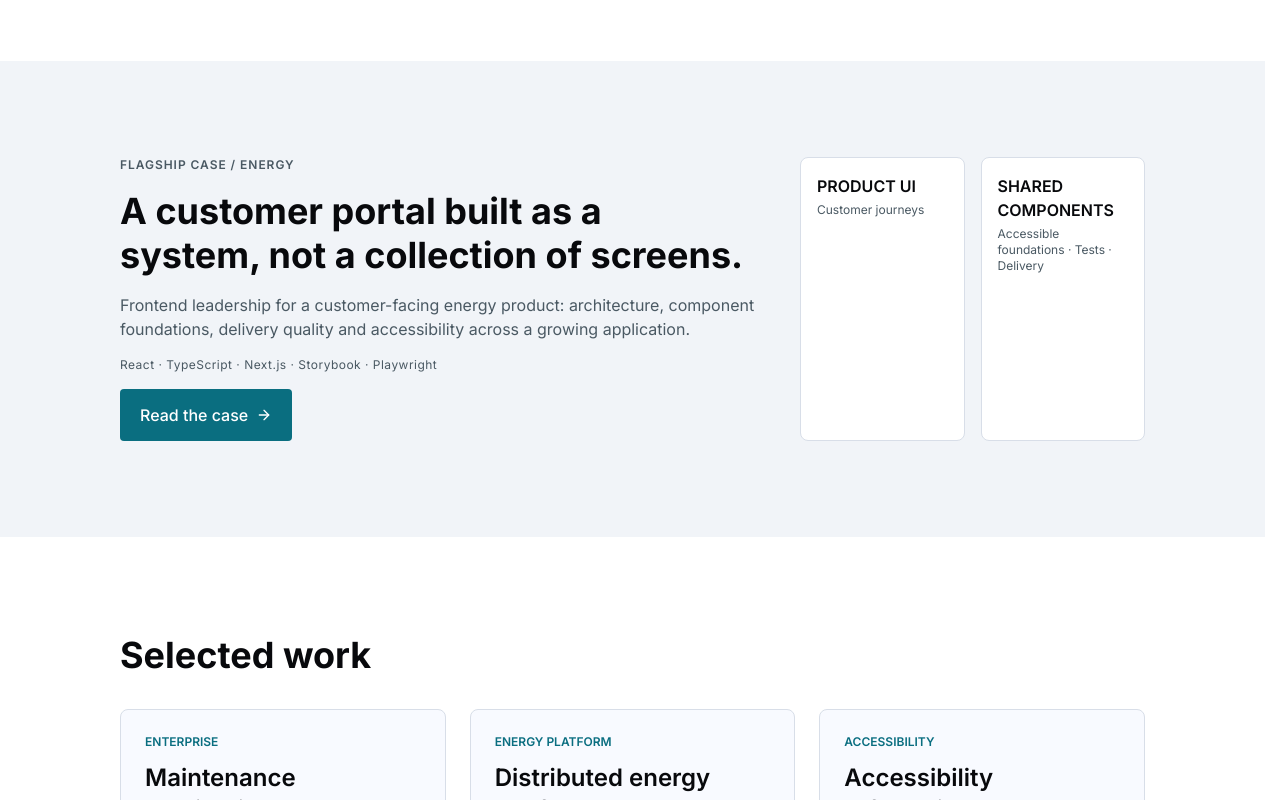
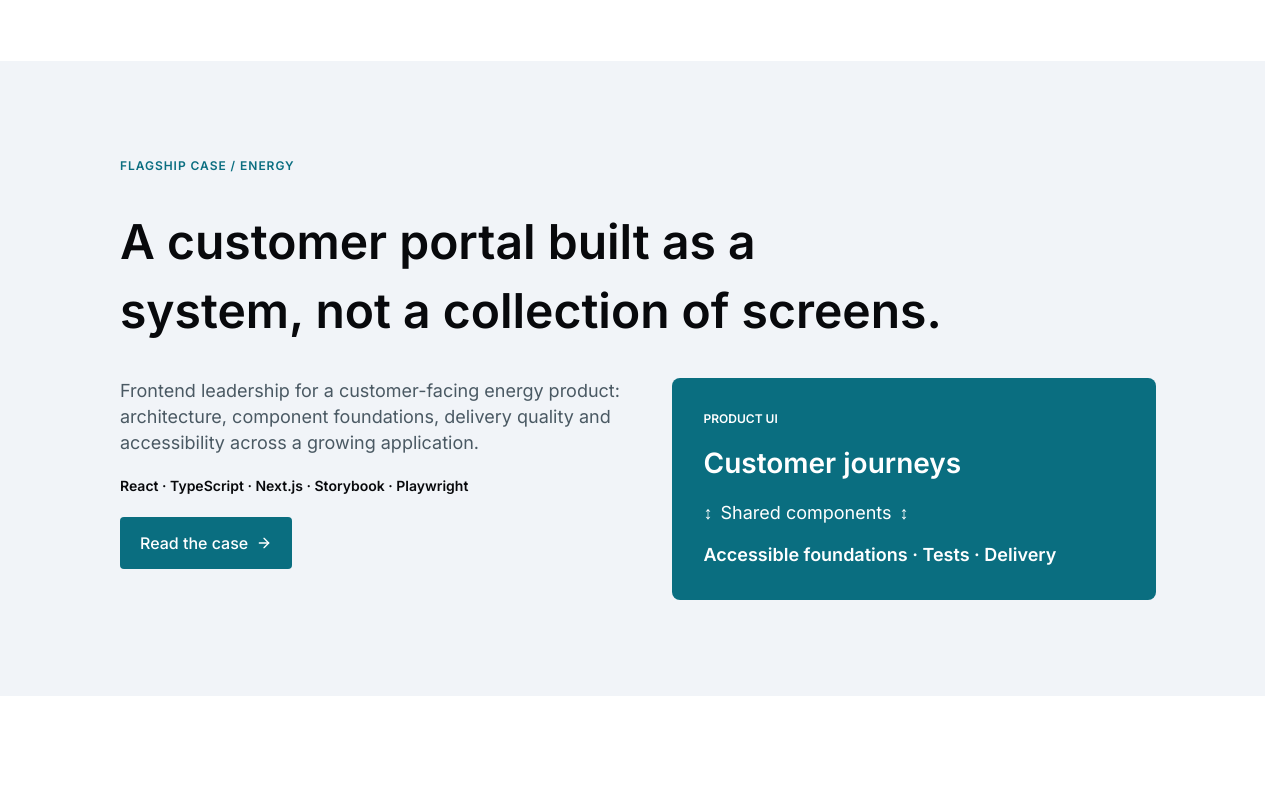
Before and after one commit to Santinni/cg-portfolio-web, a Next.js app: page /en in a window 1280 px wide. Shown: the part 740-1540 px from the top of the page. Built offline with nearby package versions, Linux system fonts and the light colour scheme; no server answers.

Commit message:
fix(home): rebuild Flagship case composition

```diff
--- a/messages/cs.json
+++ b/messages/cs.json
@@ -54,6 +54,7 @@
 			"titleDesktop": "Zákaznický portál postavený jako systém, ne jako sbírka obrazovek.",
 			"titleCompact": "Zákaznický portál postavený jako systém.",
 			"summary": "Vedení frontend vývoje zákaznického produktu pro energetiku: architektura, komponentové základy, kvalita dodávky a přístupnost v rostoucí aplikaci.",
+			"summaryCompact": "Vedení frontendového vývoje produktu pro zákazníky a komponentových základů, na kterých stojí.",
 			"cta": "Přečíst studii",
 			"systemMap": {
 				"productUi": {
@@ -61,7 +62,7 @@
 					"description": "Zákaznické scénáře"
 				},
 				"sharedComponents": {
-					"label": "SDÍLENÉ KOMPONENTY",
+					"label": "Sdílené komponenty",
 					"description": "Přístupné základy · Testy · Dodávka"
 				}
 			}
--- a/messages/en.json
+++ b/messages/en.json
@@ -54,6 +54,7 @@
 			"titleDesktop": "A customer portal built as a system, not a collection of screens.",
 			"titleCompact": "A customer portal built as a system.",
 			"summary": "Frontend leadership for a customer-facing energy product: architecture, component foundations, delivery quality and accessibility across a growing application.",
+			"summaryCompact": "Frontend leadership for a customer-facing product and the component foundations beneath it.",
 			"cta": "Read the case",
 			"systemMap": {
 				"productUi": {
@@ -61,7 +62,7 @@
 					"description": "Customer journeys"
 				},
 				"sharedComponents": {
-					"label": "SHARED COMPONENTS",
+					"label": "Shared components",
 					"description": "Accessible foundations · Tests · Delivery"
 				}
 			}
--- a/src/app/[locale]/(frontend)/(pages)/(home)/blocks/flagship-case/FlagshipCase.module.css
+++ b/src/app/[locale]/(frontend)/(pages)/(home)/blocks/flagship-case/FlagshipCase.module.css
@@ -1,61 +1,61 @@
+.section {
+  padding-block: var(--space-64);
+}
+
 .inner {
   display: flex;
   flex-direction: column;
-  gap: var(--space-40);
+  gap: var(--space-24);
+}
 
-  @media (min-width: 1024px) {
-    flex-direction: row;
-    align-items: flex-start;
+.eyebrow {
+  color: var(--action-primary);
+  font-size: 11px;
+  line-height: 1.45;
 }
+
+.title {
+  margin: 0;
+  color: var(--text-primary);
+  font-size: 32px;
+  font-weight: 600;
+  line-height: 1.45;
+  text-wrap: balance;
+}
+
+.titleWide,
+.summaryWide {
+  display: none;
+}
+
+.titleCompact,
+.summaryCompact {
+  display: inline;
+}
+
+.summaryRow,
+.content {
+  min-width: 0;
 }
 
 .content {
   display: flex;
   flex-direction: column;
-  gap: var(--space-16);
-  max-width: 640px;
-}
-
-.title {
-  font-size: var(--font-size-h2);
-  line-height: var(--line-height-h2);
-  font-weight: 700;
-  color: var(--text-primary);
-  margin: 0;
-  text-wrap: balance;
-}
-
-.titleWide {
-  display: none;
-}
-
-.titleCompact {
-  display: inline;
-}
-
-@media (min-width: 1024px) {
-  .titleWide {
-    display: inline;
-  }
-
-  .titleCompact {
-    display: none;
-  }
+  gap: var(--space-24);
+  align-items: flex-start;
 }
 
 .summary {
-  font-size: var(--font-size-body);
-  line-height: var(--line-height-body);
+  margin: 0;
   color: var(--text-secondary);
-  margin: 0;
+  font-size: 17px;
+  font-weight: 400;
+  line-height: 1.45;
 }
 
-.stack {
-  font-size: var(--font-size-label);
-  line-height: var(--line-height-label);
-  letter-spacing: 0.04em;
-  color: var(--text-secondary);
-  margin: 0;
+.stack,
+.systemMap {
+  display: none;
 }
 
 .cta {
@@ -67,38 +67,116 @@
   height: var(--icon-16);
 }
 
+@media (min-width: 1024px) {
+  .section {
+    padding-block: var(--space-96);
+  }
+
+  .inner {
+    gap: var(--space-32);
+  }
+
+  .eyebrow {
+    max-width: 600px;
+    font-size: 12px;
+  }
+
+  .title {
+    max-width: 920px;
+    font-size: 48px;
+  }
+
+  .titleWide,
+  .summaryWide {
+    display: inline;
+  }
+
+  .titleCompact,
+  .summaryCompact {
+    display: none;
+  }
+
+  .summaryRow {
+    display: grid;
+    grid-template-columns: minmax(0, 29fr) minmax(0, 28fr);
+    gap: clamp(var(--space-32), 3.8889vw, 56px);
+    width: min(
+      calc(100vw - var(--container-gutter) - var(--container-gutter) - 4px),
+      1196px
+    );
+    align-items: start;
+  }
+
+  .content {
+    gap: var(--space-20);
+  }
+
+  .summary {
+    max-width: 560px;
+    font-size: 18px;
+  }
+
+  .stack {
+    display: block;
+    max-width: 560px;
+    margin: 0;
+    color: var(--text-primary);
+    font-size: 14px;
+    font-weight: 600;
+    line-height: 1.45;
+  }
+
   .systemMap {
-  display: none;
-
-  @media (min-width: 1024px) {
-    display: grid;
-    grid-template-columns: repeat(2, minmax(0, 1fr));
+    display: flex;
+    flex-direction: column;
     gap: var(--space-16);
-    flex: 1;
-    align-self: stretch;
-  }
+    box-sizing: border-box;
+    width: 100%;
+    max-width: 560px;
+    margin: 0;
+    padding: var(--space-32);
+    overflow: hidden;
+    border-radius: var(--radius-8);
+    background: var(--action-primary);
+    color: var(--action-on-primary);
+    list-style: none;
   }
 
   .systemNode {
     display: flex;
     flex-direction: column;
-  gap: var(--space-4);
-  padding: var(--space-16);
-  border: 1px solid var(--border-default);
-  border-radius: var(--radius-8);
-  background: var(--surface-page);
+    gap: var(--space-16);
+    min-width: 0;
   }
 
-.systemNodeLabel {
-  font-size: var(--font-size-body);
-  font-weight: 600;
-  color: var(--text-primary);
+  .systemProductLabel,
+  .systemProductDescription,
+  .systemBridge,
+  .systemFoundations {
     margin: 0;
+    line-height: 1.45;
   }
 
-.systemNodeDescription {
-  font-size: var(--font-size-label);
-  line-height: var(--line-height-label);
-  color: var(--text-secondary);
-  margin: 0;
+  .systemProductLabel {
+    font-size: 12px;
+    font-weight: 600;
   }
+
+  .systemProductDescription {
+    font-size: 28px;
+    font-weight: 600;
+  }
+
+  .systemBridge {
+    display: flex;
+    gap: var(--space-8);
+    align-items: baseline;
+    font-size: 18px;
+    font-weight: 400;
+  }
+
+  .systemFoundations {
+    font-size: 18px;
+    font-weight: 600;
+  }
+}
--- a/src/app/[locale]/(frontend)/(pages)/(home)/blocks/flagship-case/index.tsx
+++ b/src/app/[locale]/(frontend)/(pages)/(home)/blocks/flagship-case/index.tsx
@@ -13,16 +13,35 @@ export default async function FlagshipCase() {
 	const t = await getTranslations('home.flagship')
 
 	return (
-		<Section id="flagship-case" aria-labelledby="flagship-case-heading" tone="subtle">
+		<Section
+			id="flagship-case"
+			aria-labelledby="flagship-case-heading"
+			className={styles.section}
+			tone="subtle"
+		>
 			<Container className={styles.inner}>
-				<div className={styles.content}>
-					<Eyebrow>{t('eyebrow')}</Eyebrow>
+				<Eyebrow className={styles.eyebrow}>{t('eyebrow')}</Eyebrow>
 				<h2 id="flagship-case-heading" className={styles.title}>
-						<span className={styles.titleWide}>{t('titleDesktop')}</span>
-						<span className={styles.titleCompact}>{t('titleCompact')}</span>
+					<span id="flagship-title-desktop" className={styles.titleWide}>
+						{t('titleDesktop')}
+					</span>
+					<span id="flagship-title-compact" className={styles.titleCompact}>
+						{t('titleCompact')}
+					</span>
 				</h2>
-					<p className={styles.summary}>{t('summary')}</p>
-					<p className={styles.stack}>{flagshipWork.stack.join(' · ')}</p>
+				<div id="flagship-case-summary-row" className={styles.summaryRow}>
+					<div id="flagship-case-content" className={styles.content}>
+						<p id="flagship-case-summary" className={styles.summary}>
+							<span id="flagship-summary-desktop" className={styles.summaryWide}>
+								{t('summary')}
+							</span>
+							<span id="flagship-summary-compact" className={styles.summaryCompact}>
+								{t('summaryCompact')}
+							</span>
+						</p>
+						<p id="flagship-case-stack" className={styles.stack}>
+							{flagshipWork.stack.join(' · ')}
+						</p>
 						<Button
 							renders="link"
 							href={flagshipWork.href}
@@ -34,13 +53,26 @@ export default async function FlagshipCase() {
 							<ArrowRight className={styles.ctaIcon} aria-hidden="true" />
 						</Button>
 					</div>
-				<div className={styles.systemMap} aria-hidden="true">
-					{flagshipWork.systemNodeKeys.map((key) => (
-						<div key={key} className={styles.systemNode}>
-							<p className={styles.systemNodeLabel}>{t(`systemMap.${key}.label`)}</p>
-							<p className={styles.systemNodeDescription}>{t(`systemMap.${key}.description`)}</p>
-						</div>
-					))}
+					<ul id="flagship-system-map" className={styles.systemMap}>
+						<li className={styles.systemNode}>
+							<p id="flagship-map-product-label" className={styles.systemProductLabel}>
+								{t('systemMap.productUi.label')}
+							</p>
+							<p id="flagship-map-product-description" className={styles.systemProductDescription}>
+								{t('systemMap.productUi.description')}
+							</p>
+						</li>
+						<li className={styles.systemNode}>
+							<p id="flagship-map-bridge" className={styles.systemBridge}>
+								<span aria-hidden="true">↕</span>
+								{t('systemMap.sharedComponents.label')}
+								<span aria-hidden="true">↕</span>
+							</p>
+							<p id="flagship-map-foundations" className={styles.systemFoundations}>
+								{t('systemMap.sharedComponents.description')}
+							</p>
+						</li>
+					</ul>
 				</div>
 			</Container>
 		</Section>
--- a/src/content/work.ts
+++ b/src/content/work.ts
@@ -32,7 +32,6 @@ export const flagshipWork = {
 	slug: 'energy-customer-portal',
 	stack: ['React', 'TypeScript', 'Next.js', 'Storybook', 'Playwright'],
 	href: '/work/energy-customer-portal',
-	systemNodeKeys: ['productUi', 'sharedComponents'],
 } as const
 
 /** Selected work cards shown beneath the flagship case. */
```
Also changed, not shown: 3 other files (tests, documents, lock files or other folders). Lines whose indentation alone changed are shown as unchanged.
